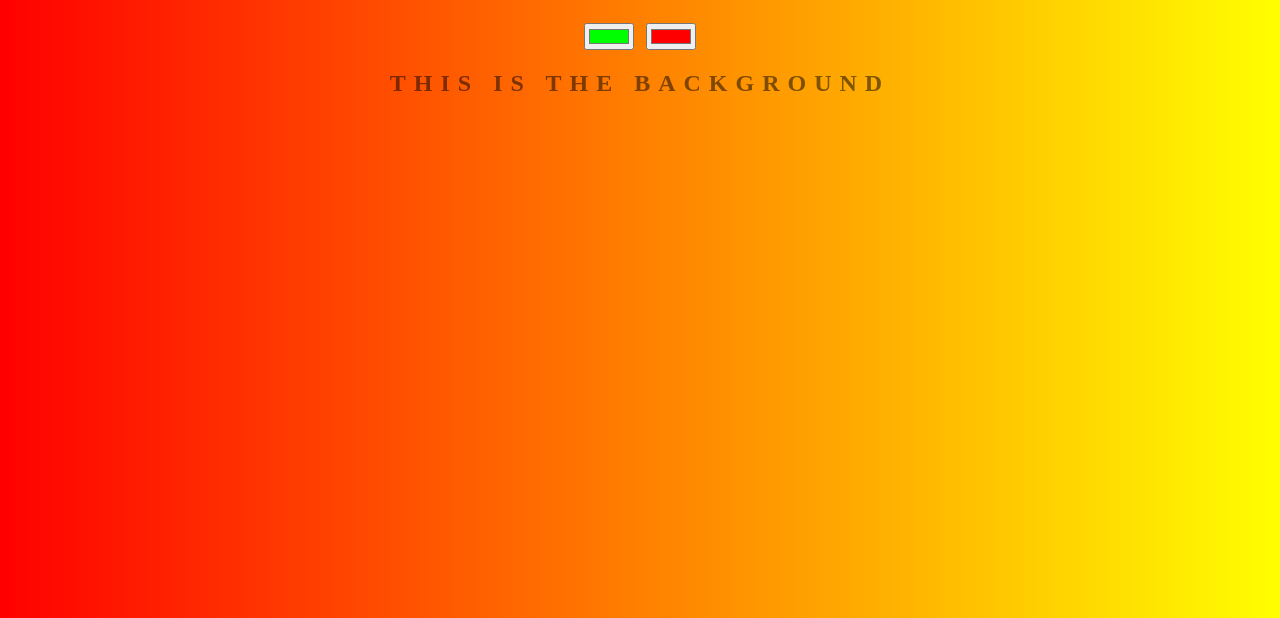
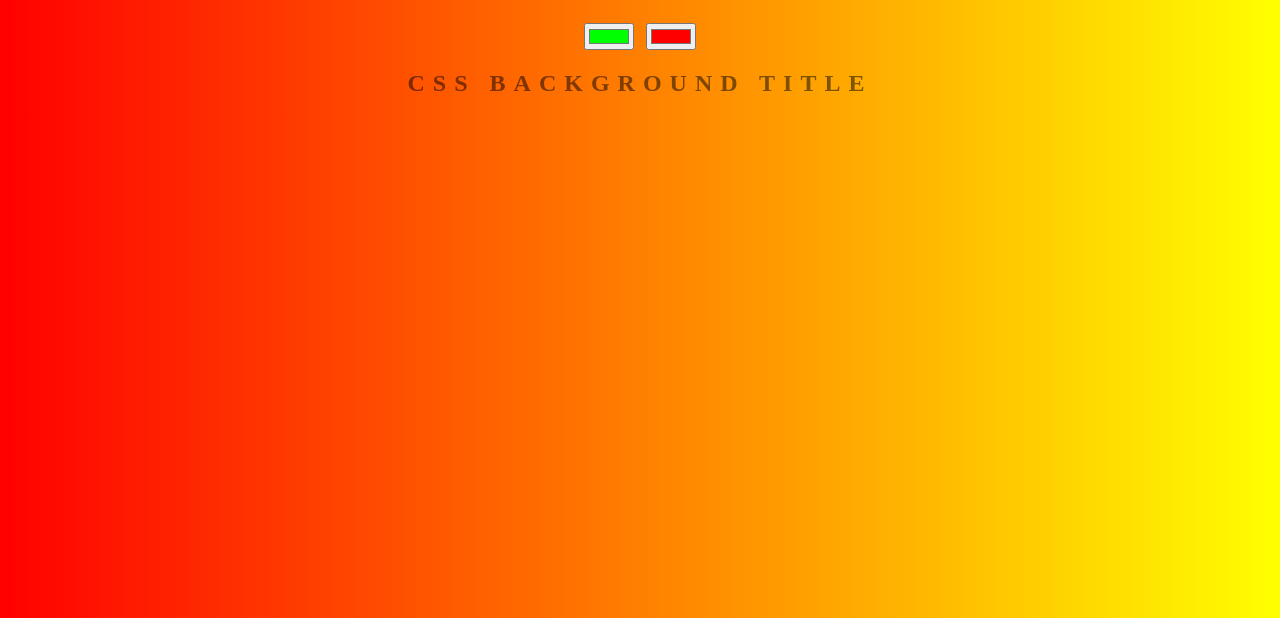
Before and after one commit to bhuvanavenkataramanan/background-generator, a plain HTML site: page index.html in a window 1280 px wide. Shown: the part 182-800 px from the top of the page. Drawn offline with Linux system fonts and the light colour scheme.

Commit message:
changing text

```diff
--- a/index.html
+++ b/index.html
@@ -8,7 +8,7 @@
 	<h1>Background Generator!</h1>
 	<input class="color" type="color" value="#00ff00">
 	<input class="color" type="color" value="#ff0000">
-	<h2>This is the background</h2>
+	<h2>CSS Background Title</h2>
 	<h3></h3>
 	<script type="text/javascript" src="script.js"></script>
 </body>
```
